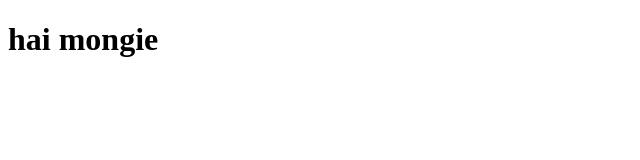
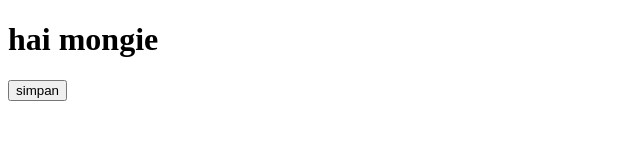
Before and after one commit to audialrsaa/belajar-branch, a plain HTML site: page register.html in a window 1280 px wide. Shown: the whole page, without its empty margins (0-640 px from the left). Drawn offline with Linux system fonts and the light colour scheme.

Commit message:
add button

```diff
--- a/register.html
+++ b/register.html
@@ -7,5 +7,6 @@
 </head>
 <body>
     <h1>hai mongie</h1>
+    <button>simpan</button>
 </body>
 </html>
```
